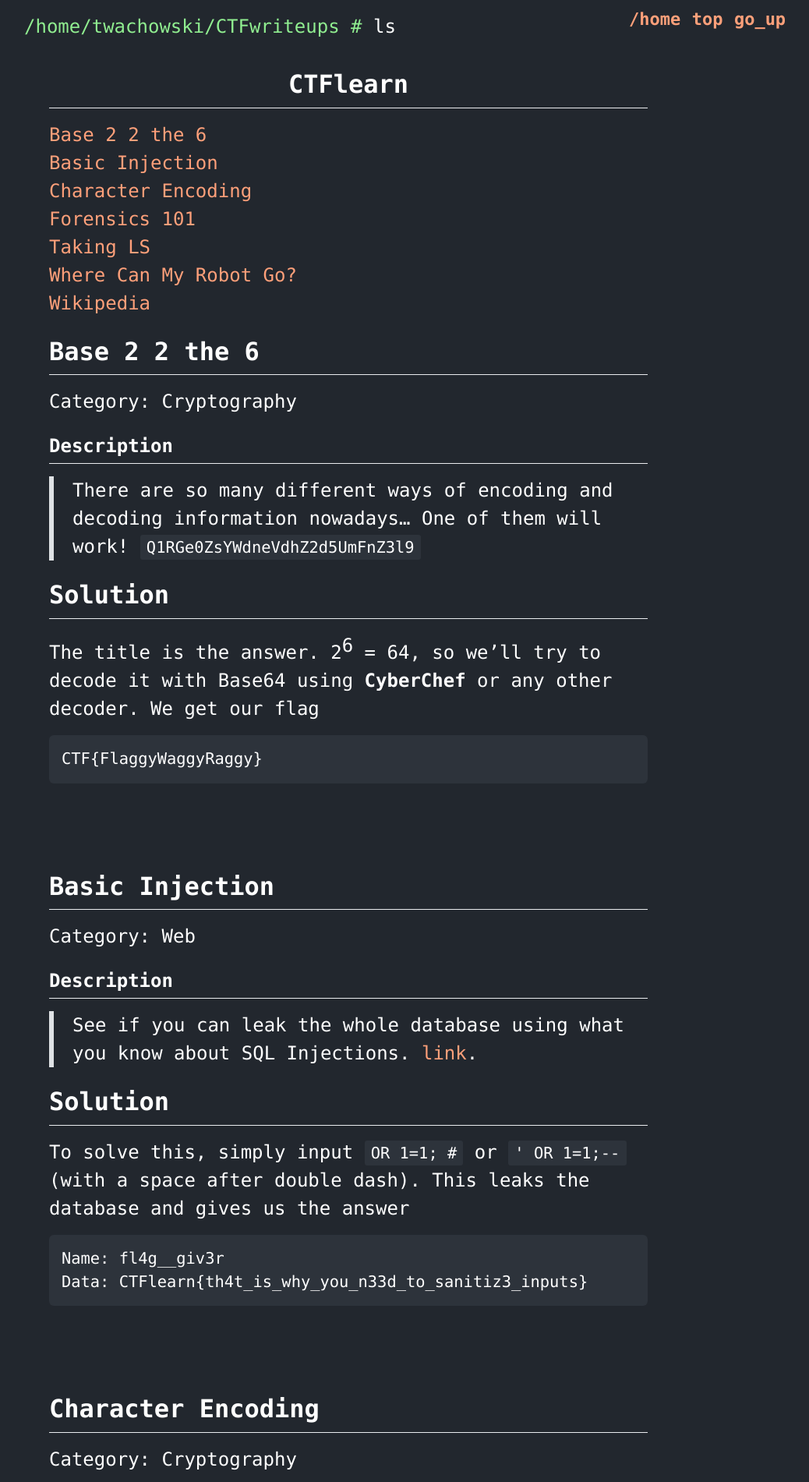
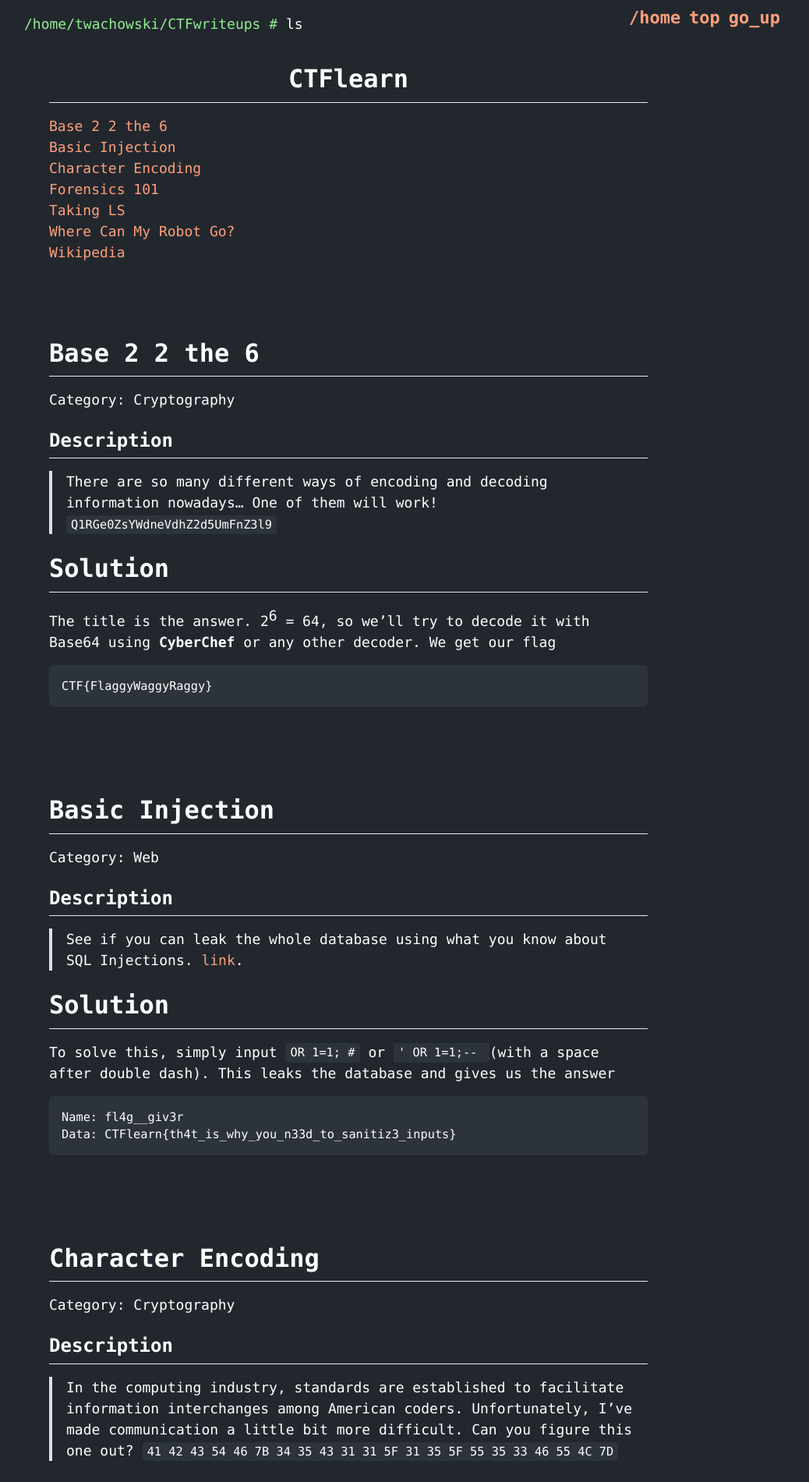
Before and after one commit to tadeuszwachowski/CTFwriteups, a Jekyll site: the page built from ctflearn.html, in a window 1280 px wide. Shown: the top 1901 px of the page at 78% size, without its empty margins (193-1231 px from the left). Built offline with Jekyll 4.4.1, drawn with Linux system fonts in a browser that asks for light colours; Markdown is read by kramdown in place of the engine named in the settings.

Commit message:
Beautify CSS

```diff
--- a/ctflearn.html
+++ b/ctflearn.html
@@ -9,8 +9,8 @@ title: "CTFlearn"
 {% endfor %}
 
 {% for w in site.CTFlearn %}
-	<p id="{{w.title}}">{{ w.content | markdownify }}</p>
 	<br>
 	<br>
 	<br>
+	<p id="{{w.title}}">{{ w.content | markdownify }}</p>
 {% endfor %}
--- a/main.css
+++ b/main.css
@@ -2,7 +2,7 @@
     margin: 0;
     padding: 0;
     font-family: consolas;
-    font-size: x-large;
+    font-size: large;
     background-color: #22272e;
     color: white;
 }
--- a/picoctf.html
+++ b/picoctf.html
@@ -19,8 +19,8 @@ title: "picoCTF"
 {% endfor %}
 
 {% for w in site.picoCTF %}
-	<p id="{{w.title}}">{{ w.content | markdownify }}</p>
 	<br>
 	<br>
 	<br>
+	<p id="{{w.title}}">{{ w.content | markdownify }}</p>
 {% endfor %}
```
